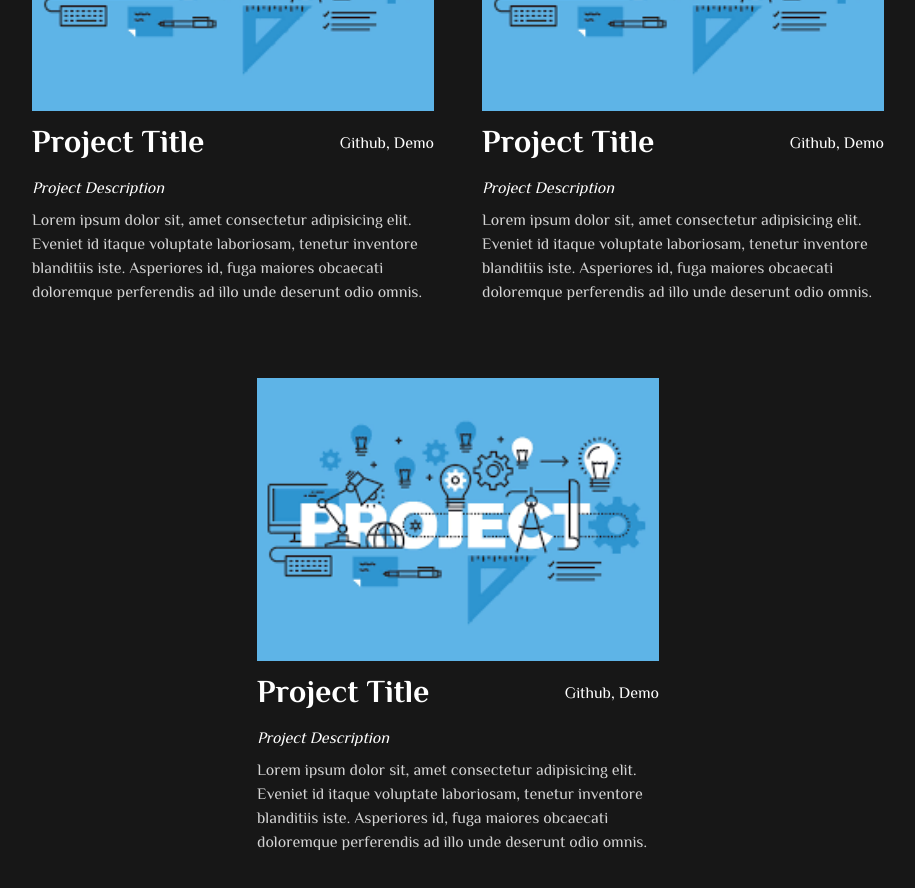
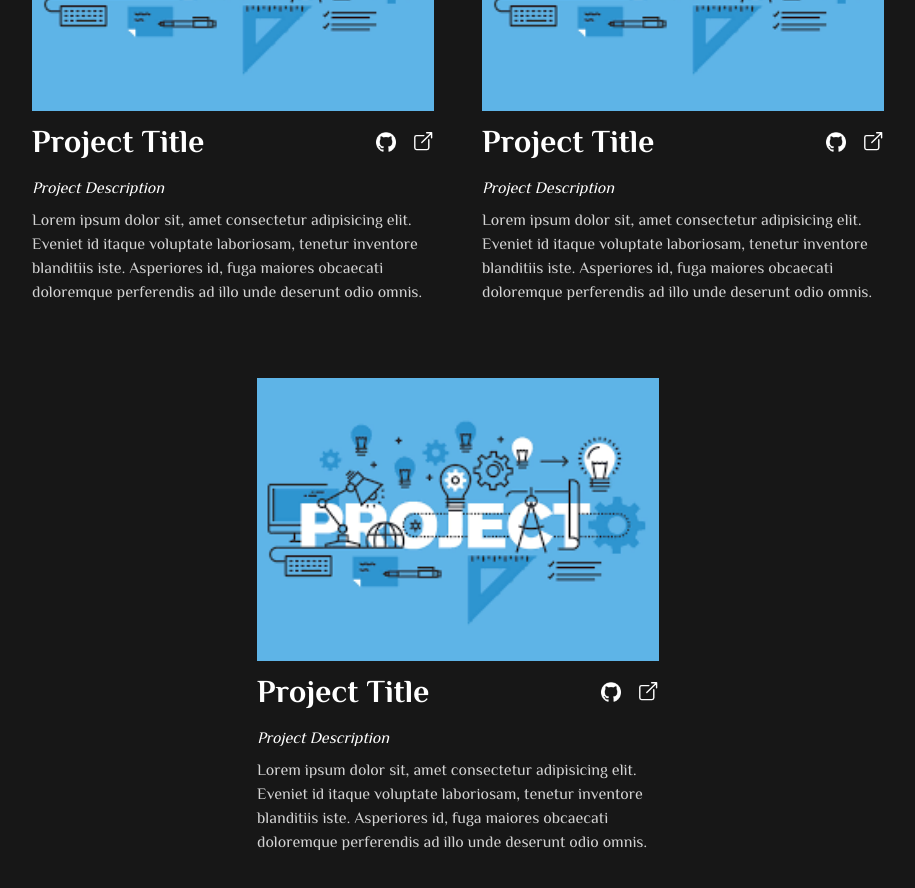
Before and after one commit to Kaustuv-Karki/portfolio-website, a React (Vite) app: page / in a window 1280 px wide. Shown: the part 1940-2828 px from the top of the page, without its empty margins (182-1097 px from the left). Built offline with nearby package versions, Linux system fonts and the light colour scheme.

Commit message:
Project cards made more proper

```diff
--- a/package.json
+++ b/package.json
@@ -13,7 +13,7 @@
     "framer-motion": "^10.16.4",
     "react": "^18.2.0",
     "react-dom": "^18.2.0",
-    "react-icons": "^4.11.0",
+    "react-icons": "^4.12.0",
     "react-router-dom": "^6.19.0"
   },
   "devDependencies": {
--- a/src/components/ProjectCard/ProjectCard.jsx
+++ b/src/components/ProjectCard/ProjectCard.jsx
@@ -1,5 +1,7 @@
 import './styles.css'
 import Project from '../../assets/project-images/project-1.png'
+import { IoOpenOutline } from "react-icons/io5";
+import Github from '../../../public/Images/Skills/github_white.png'
 const ProjectCard = () => {
   return (
     <div className='projectcard__main'>
@@ -7,7 +9,14 @@ const ProjectCard = () => {
       <div className='projectcard__text'>
         <div className='projectcard__header'>
           <h2>Project Title</h2>
-          <p>Github, Demo</p>
+          <div className="projectcard__icons">
+            <a href='https://www.github.com' target='_blank' rel='noreferrer'>
+              <img className='projectcard__iconimage' src={Github} alt='github' />
+            </a>
+            <a className='projectcard__iconinside' href='https://www.github.com' target='_blank' rel='noreferrer'>
+              <IoOpenOutline />
+            </a>
+          </div>
         </div>
         <p className='projectcard__stacks'>Project Description</p>
         <p className='projectcard__description'>
--- a/src/components/ProjectCard/styles.css
+++ b/src/components/ProjectCard/styles.css
@@ -48,3 +48,20 @@
     color: white;
     padding-bottom: 0.5rem;
 }
+
+.projectcard__iconimage{
+    height: 20px;
+    cursor: pointer;
+}
+
+.projectcard__icons{
+    display: flex;
+    align-items: center;
+    gap: 1rem;
+}
+
+.projectcard__iconinside{
+    color: white;
+    font-size: 1.4rem;
+    cursor: pointer;
+}
```
Also changed, not shown: 1 other file (tests, documents, lock files or other folders).
